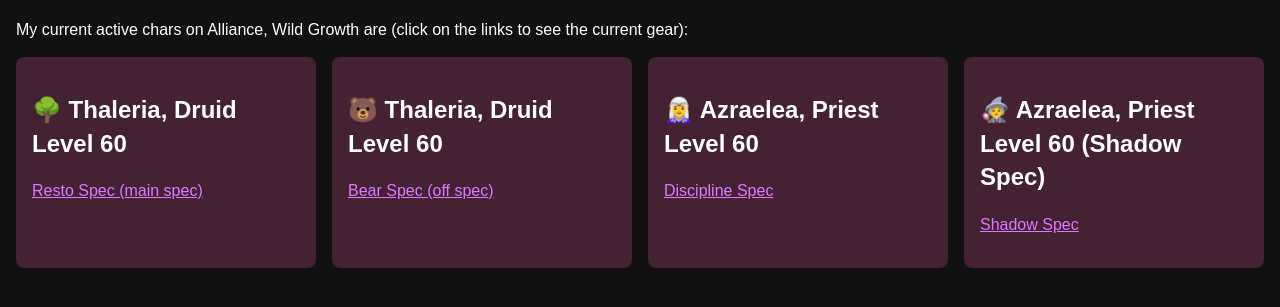
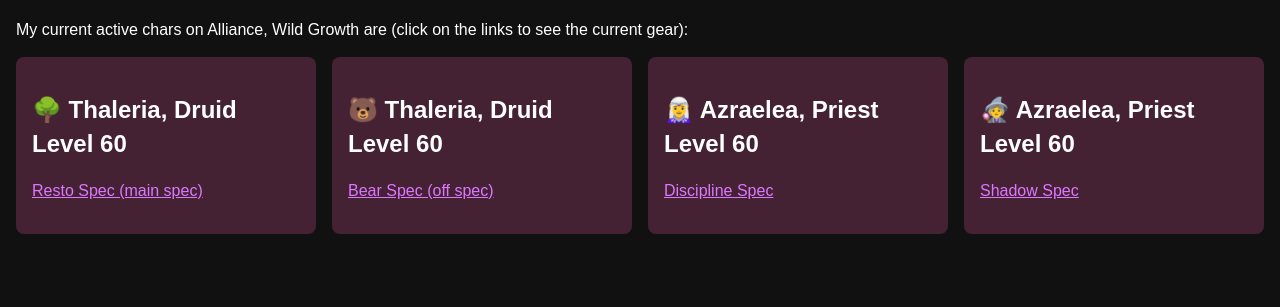
Before and after one commit to learosema/wow-inventory, a website: page public/index.html in a window 1280 px wide. Shown: the part 69-376 px from the top of the page. Drawn offline with Linux system fonts and the light colour scheme.

Commit message:
chore: fix headline

```diff
--- a/public/index.html
+++ b/public/index.html
@@ -53,7 +53,7 @@
     </div>
 
     <div class="card block-link">
-      <h2><span aria-hidden="true">🧙‍♀️</span> Azraelea, Priest Level 60 (Shadow Spec)</h2>
+      <h2><span aria-hidden="true">🧙‍♀️</span> Azraelea, Priest Level 60</h2>
       <p><a href="azraelea-shadow.html">Shadow Spec</a></p>
     </div>
   </div>
```
